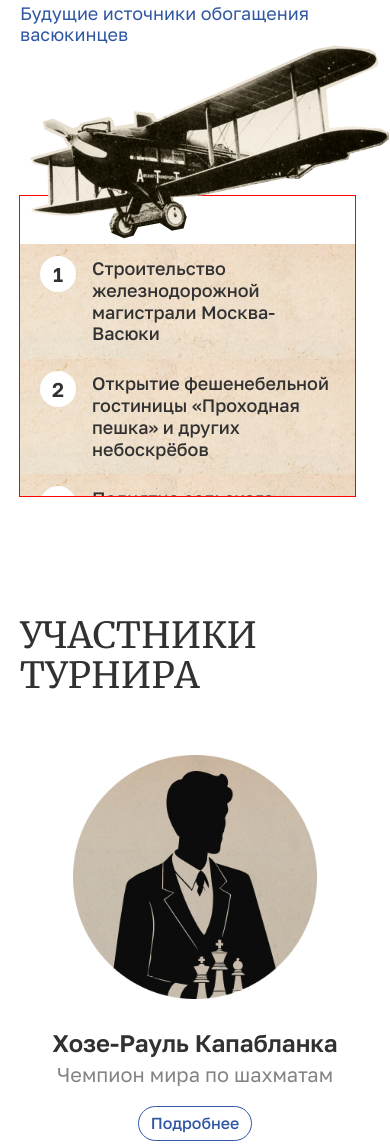
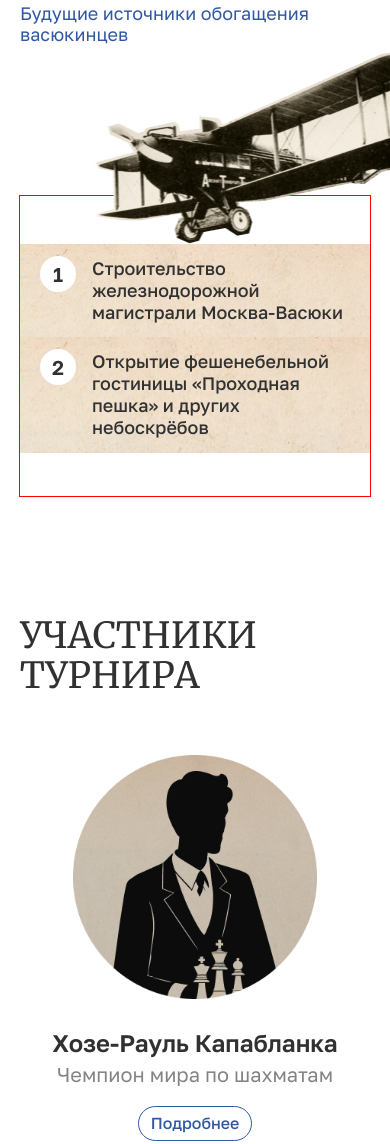
Before and after one commit to rodandr13/yandex_crowd_landing, a plain HTML site: page index.html in a window 390 px wide. Shown: the part 2892-4036 px from the top of the page. Drawn offline with Linux system fonts and the light colour scheme.

Commit message:
feat: add slideshow for steps

```diff
--- a/blocks/grid-steps/grid-steps.css
+++ b/blocks/grid-steps/grid-steps.css
@@ -79,6 +79,9 @@
   position: relative;
 }
 
+.grid-steps__step_visible {
+  visibility: visible;
+}
 /*.grid-steps::after {*/
 /*  content: url("../../images/airplane.png");*/
 /*  position: absolute;*/
@@ -136,13 +139,15 @@
 
 @media screen and (max-width: 680px) {
   .grid-steps {
-    height: 200px;
     grid-template-columns: 1fr;
     grid-template-rows: 1fr 1fr;
     grid-template-areas: unset;
-    padding-top: 50px;
-    padding-left: 20px;
     gap: 0;
+    box-sizing: border-box;
+    height: 300px;
+    margin: 0;
+    padding: 48px 0 14px 0;
+    outline: 1px solid red;
   }
   /*.grid-steps::after {*/
   /*  content: url("../../images/airplane.png");*/
@@ -161,18 +166,6 @@
   }
   .grid-steps__step:nth-child(3), .grid-steps__step:nth-child(4), .grid-steps__step:nth-child(5), .grid-steps__step:nth-child(6), .grid-steps__step:nth-child(7) {
     grid-area: auto;
-
-  }
-}
-
-@media screen and (max-width: 450px) {
-  .grid-steps {
-    box-sizing: border-box;
-    width: 335px;
-    height: 300px;
-    margin: 0;
-    padding: 48px 0 0 0;
-    outline: 1px solid red;
   }
   .grid-steps__step {
     margin: 0;
@@ -180,6 +173,7 @@
     padding-bottom: 14px;
     font-size: 18px;
     line-height: 21.8px;
+    visibility: hidden;
   }
   .grid-steps__step::before {
     top: 12px;
--- a/blocks/transformation/transformation.css
+++ b/blocks/transformation/transformation.css
@@ -29,8 +29,8 @@
 .transformation__steps-container::after {
   content: url("../../images/airplane.png");
   position: absolute;
-  top: -165px;
-  left: -10px;
+  bottom: -5px;
+  right: -64px;
 }
 
 .transformation__slider-controls {
@@ -45,7 +45,7 @@
   }
 }
 
-@media screen and (max-width: 600px) {
+@media screen and (max-width: 680px) {
   .transformation {
     padding: 20px 20px 100px 20px;
   }
@@ -60,4 +60,9 @@
     justify-content: center;
     margin: 28px 0 0 0;
   }
+  .transformation__steps-container::after {
+    top: -160px;
+    left: 50%;
+    transform: translateX(-50%);
+  }
 }
--- a/index.html
+++ b/index.html
@@ -212,5 +212,6 @@
 </div>
 <script defer src="./utils/carousel.js"></script>
 <script defer src="./utils/runningLine.js"></script>
+<script defer src="utils/slideShowSteps.js"></script>
 </body>
 </html>
--- /dev/null
+++ b/utils/slideShowSteps.js
@@ -0,0 +1,31 @@
+const gridSteps = document.querySelector('.grid-steps');
+const steps = document.querySelectorAll('.grid-steps__step');
+
+function slideShowSteps() {
+  const gridStepsStyles = window.getComputedStyle(gridSteps);
+  const gridStepsPaddingTop = parseInt(gridStepsStyles.paddingTop, 10);
+  const gridStepsPaddingBottom = parseInt(gridStepsStyles.paddingBottom, 10);
+  const gridStepsHeight = gridSteps.offsetHeight;
+  const gridStepsHeightWithoutPadding = gridStepsHeight - gridStepsPaddingTop - gridStepsPaddingBottom;
+  let sumStepsHeight = 0;
+  let allStepsFit = true;
+
+  steps.forEach((step) => {
+    if (allStepsFit) {
+      let currentHeight = step.offsetHeight;
+      if (currentHeight + sumStepsHeight <= gridStepsHeightWithoutPadding) {
+        sumStepsHeight += currentHeight;
+        step.style.visibility = 'visible';
+      } else {
+        allStepsFit = false;
+        step.style.visibility = 'hidden';
+      }
+    } else {
+      step.style.visibility = 'hidden';
+    }
+  });
+}
+
+slideShowSteps();
+
+window.addEventListener('resize', slideShowSteps);
```
